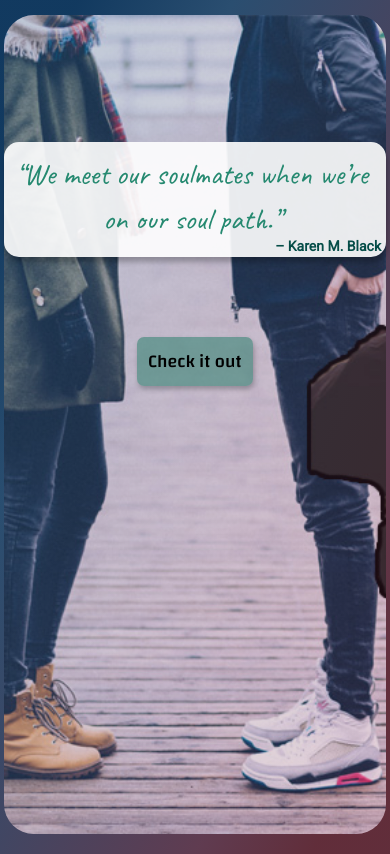
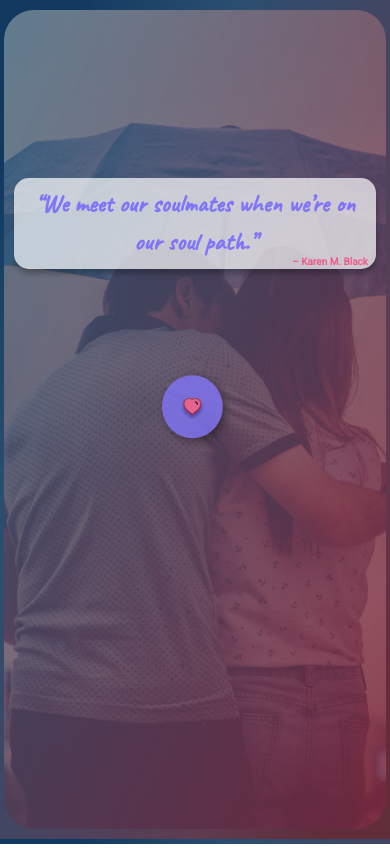
Before and after one commit to spaden/marriageAppPredictor, a Vue app in the folder marriage_code/: page / in a window 390 px wide. Built offline with nearby package versions, Linux system fonts and the light colour scheme; grey boxes are pictures that could not be loaded.

Commit message:
v-if for mobile view!

```diff
--- a/marriage_code/src/App.vue
+++ b/marriage_code/src/App.vue
@@ -26,15 +26,15 @@ export default class App extends Vue {
 	]
 
 	mounted() {
-		console.log("testing app")
+		if (window.innerWidth <=500) {
+			this.$store.dispatch('changeView', true)
+		}
 		window.addEventListener("resize", () => {
 			const width = window.innerWidth
-			console.log(this.$router.currentRoute.path)
-			if (width <= 1024 && this.$router.currentRoute.path === "/") {
-				console.log("mobile")
-				router.push({ path: "home_m" })
-			} else if (width > 1024 && this.$router.currentRoute.path === "/home_m") {
-				router.push("/")
+			if (width <= 770) {
+				this.$store.dispatch('changeView', true)
+			} else if (width > 1024) {
+				this.$store.dispatch('changeView', false)
 			}
 		})
 		const item = Math.floor(Math.random() * this.testSrc.length)
--- a/marriage_code/src/router/index.ts
+++ b/marriage_code/src/router/index.ts
@@ -8,11 +8,6 @@ const routes: Array<RouteConfig> = [
 		path: "/",
 		name: "Home",
 		component: Home,
-	},
-	{
-		path: "/home_m",
-		name: "Home_m",
-		component: () => import("../views/Home_mobile.vue"),
 	},
 	{
 		path: "/quiz",
--- a/marriage_code/src/store/index.ts
+++ b/marriage_code/src/store/index.ts
@@ -4,8 +4,18 @@ import Vuex from "vuex";
 Vue.use(Vuex);
 
 export default new Vuex.Store({
-  state: {},
-  mutations: {},
-  actions: {},
+  state: {
+    isMobileView: false
+  },
+  mutations: {
+    CHANGE_MOBILE_VIEW(state, payload) {
+      state.isMobileView = payload
+    }
+  },
+  actions: {
+    changeView: function({commit}, payload) {
+      commit('CHANGE_MOBILE_VIEW', payload)
+    }
+  },
   modules: {}
 });
--- a/marriage_code/src/views/Home.vue
+++ b/marriage_code/src/views/Home.vue
@@ -1,5 +1,7 @@
 <template>
-	<div id="container">
+   <div class="parent">
+		<div v-if="!isMobileView"
+			 id="container">
 			<div class="box__heading">
 				“We meet our soulmates when we’re on our soul path.”
 				<span>– Karen M. Black</span>
@@ -8,14 +10,34 @@
 				<button @click="goNext" type="button" class="btn">Check it out</button>
 			</div>
 		</div>
+			<div v-else
+			     id="container2">
+				<div class="box box__heading">
+					“We meet our soulmates when we’re on our soul path.”
+					<span>– Karen M. Black</span>
+				</div>
+				<div class="box box__button">
+					<heart-button @click="goNext"></heart-button>
+				</div>
+			</div>
+   </div>
 </template>
 
 <script lang="ts">
 import { Component, Vue } from "vue-property-decorator"
 import router from "../router"
+import HeartButton from '../assets/heartButton.vue'
 
-@Component
+@Component({
+  components: {
+    HeartButton
+  }
+})
 export default class Home extends Vue {
+	get isMobileView() {
+		return this.$store.state.isMobileView
+	}
+
 	goNext() {
 		if (this.$router.currentRoute.path === "/") {
 			this.$router.push("/quiz")
@@ -24,6 +46,9 @@ export default class Home extends Vue {
 }
 </script>
 <style scoped lang="scss">
+.parent {
+	width: 100%;
+}
 #container {
 	display: flex; /* establish flex container */
 	flex-direction: column; /* make main axis vertical */
@@ -37,8 +62,7 @@ export default class Home extends Vue {
 		url("../../src/assets/splashScreen4_veryHigh.jpg");
 	background-size: cover;
 	background-position: center;
-	margin-bottom: 20px;
-	margin-top: 15px;
+	margin: 10px auto;
 	width: 98%;
 	height: 97vh;
 	border-radius: 30px;
@@ -86,4 +110,53 @@ export default class Home extends Vue {
 		}
 	}
 }
+#container2 {
+  display: flex; /* establish flex container */
+  flex-direction: column; /* make main axis vertical */
+  justify-content: center; /* center items vertically, in this case */
+  align-items: center; /* center items horizontally, in this case */
+  background-image: linear-gradient(to bottom right, rgba(58, 97, 134, 0.7), rgba(137, 37, 62, 0.8)),
+    url("../../src/assets/home_mobile.jpg");
+  background-size: cover;
+  background-position: center;
+  margin: 10px auto;
+  width: 98%;
+  height: 97vh;
+  border-radius: 30px;
+  font-family: "Caveat", cursive;
+  font-size: 25px;
+  font-weight: 600;
+  color: #8075f7;
+  .box {
+    text-align: center; /* will center text in <p>, which is not a flex item */
+    &__heading {
+      padding: 8px;
+      border-radius: 15px;
+      width: auto;
+      height: auto;
+      margin-left: 10px;
+      margin-right: 10px;
+      transform: translate(0, -150px);
+      background: rgba(255, 255, 255, 0.7);
+      box-shadow: 1px 5px 5px 0px rgba(0, 0, 0, 0.25);
+      position: relative;
+      span {
+        font-family: "Roboto", sans-serif;
+        font-weight: bold;
+        font-size: 10px;
+        position: absolute;
+        bottom: 0;
+        color: #ed5b87;
+        right: 8px;
+      }
+    }
+    &__button {
+      color: #000000;
+      font-family: Arial, Helvetica, sans-serif;
+      transform: translate(0, -50px);
+      font-family: "Changa", sans-serif;
+      font-weight: 500;
+    }
+  }
+}
 </style>
--- a/marriage_code/src/views/Home_mobile.vue
+++ /dev/null
@@ -1,74 +0,0 @@
-<template>
-  <div id="container">
-    <div class="box box__heading">
-      “We meet our soulmates when we’re on our soul path.”
-      <span>– Karen M. Black</span>
-    </div>
-    <div class="box box__button">
-        <heart-button></heart-button>
-    </div>
-  </div>
-</template>
-
-<script lang="ts">
-import { Component, Vue } from "vue-property-decorator";
-import HeartButton from '../assets/heartButton.vue'
-
-@Component({
-  components: {
-    HeartButton
-  }
-})
-export default class HomeMobile extends Vue {}
-</script>
-<style scoped lang="scss">
-#container {
-  display: flex; /* establish flex container */
-  flex-direction: column; /* make main axis vertical */
-  justify-content: center; /* center items vertically, in this case */
-  align-items: center; /* center items horizontally, in this case */
-  background-image: linear-gradient(to bottom right, rgba(58, 97, 134, 0.7), rgba(137, 37, 62, 0.8)),
-    url("../../src/assets/home_mobile.jpg");
-  background-size: cover;
-  background-position: center;
-  margin-bottom: 20px;
-  margin-top: 15px;
-  width: 98%;
-  height: 97vh;
-  border-radius: 30px;
-  font-family: "Caveat", cursive;
-  font-size: 25px;
-  color: #8075f7;
-  .box {
-    text-align: center; /* will center text in <p>, which is not a flex item */
-    &__heading {
-      padding: 8px;
-      border-radius: 15px;
-      width: auto;
-      height: auto;
-      margin-left: 10px;
-      margin-right: 10px;
-      transform: translate(0, -150px);
-      background: rgba(255, 255, 255, 0.7);
-      box-shadow: 1px 5px 5px 0px rgba(0, 0, 0, 0.25);
-      position: relative;
-      span {
-        font-family: "Roboto", sans-serif;
-        font-weight: bold;
-        font-size: 10px;
-        position: absolute;
-        bottom: 0;
-        color: #ed5b87;
-        right: 8px;
-      }
-    }
-    &__button {
-      color: #000000;
-      font-family: Arial, Helvetica, sans-serif;
-      transform: translate(0, -50px);
-      font-family: "Changa", sans-serif;
-      font-weight: 500;
-    }
-  }
-}
-</style>
--- a/marriage_code/src/views/Quiz_web.vue
+++ b/marriage_code/src/views/Quiz_web.vue
@@ -66,6 +66,10 @@
 	export default class QuizPageWeb extends Vue {
 		multipleChoiceView = false
 		colorName = "blue"
+
+		get isMobileView() {
+			return this.$store.state.isMobileView
+		}
 
 	}
 </script>
```
Also changed, not shown: marriage_code/src/views/in_love.png (deleted). Lines whose indentation alone changed are shown as unchanged.
